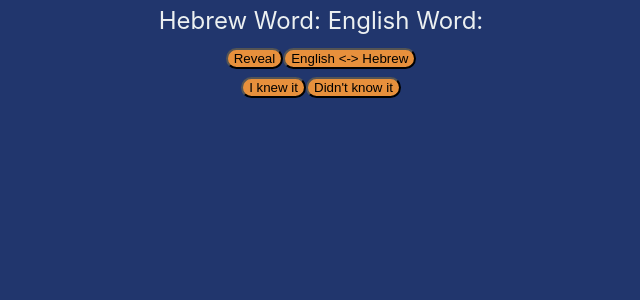
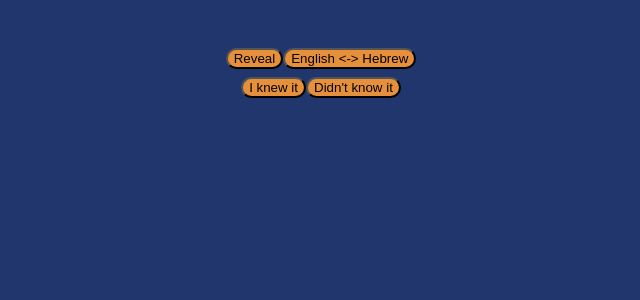
Before and after one commit to emgrasmeder/another-flashcard-app, a React (Create React App) app in the folder react-frontend/: page / in a window 1280 px wide. Shown: the top 300 px of the page, without its empty margins (319-959 px from the left). Built offline with nearby package versions, Linux system fonts and the light colour scheme; no server answers.

Commit message:
Only show one language unless a button is pressed

```diff
--- a/react-frontend/src/App.js
+++ b/react-frontend/src/App.js
@@ -8,9 +8,11 @@ class App extends Component {
     super(props);
     this.getCard = this.getCard.bind(this)
     this.updateDisplayedCard = this.updateDisplayedCard.bind(this)
+    this.toggleDisplayedLanguage = this.toggleDisplayedLanguage.bind(this)
     this.state = {
       english: "",
-      hebrew: ""
+      hebrew: "",
+      displayedLanguage: "hebrew"
     };
   }
 
@@ -19,10 +21,16 @@ class App extends Component {
   }
 
   updateDisplayedCard() {
+    console.log(this.state);
     this.getCard().then(card => this.setState({
       english: card["result"][0],
       hebrew: card["result"][1],
     }))
+  }
+
+  toggleDisplayedLanguage(){
+    const newLanguage = this.state.displayedLanguage === "hebrew" ? "english" : "hebrew";
+    this.setState({displayedLanguage: newLanguage})
   }
 
   getCard = () => fetch('http://localhost:8000/card', {
@@ -36,11 +44,13 @@ class App extends Component {
     return (
       <div className="Main" >
         <header className="Header" >
-          {`Hebrew Word: ${this.state.hebrew}`}
-          {`English Word: ${this.state.english}`}
+          {this.state.displayedLanguage === "english" ? this.state.english : this.state.hebrew}
         </header >
         <Button text="Reveal" />
-        <Button text="English <-> Hebrew" />
+        <Button
+          text="English <-> Hebrew"
+          onClick={this.toggleDisplayedLanguage}
+        />
         <div className="Feedback-Buttons" >
           <Button
             text="I knew it"
```
